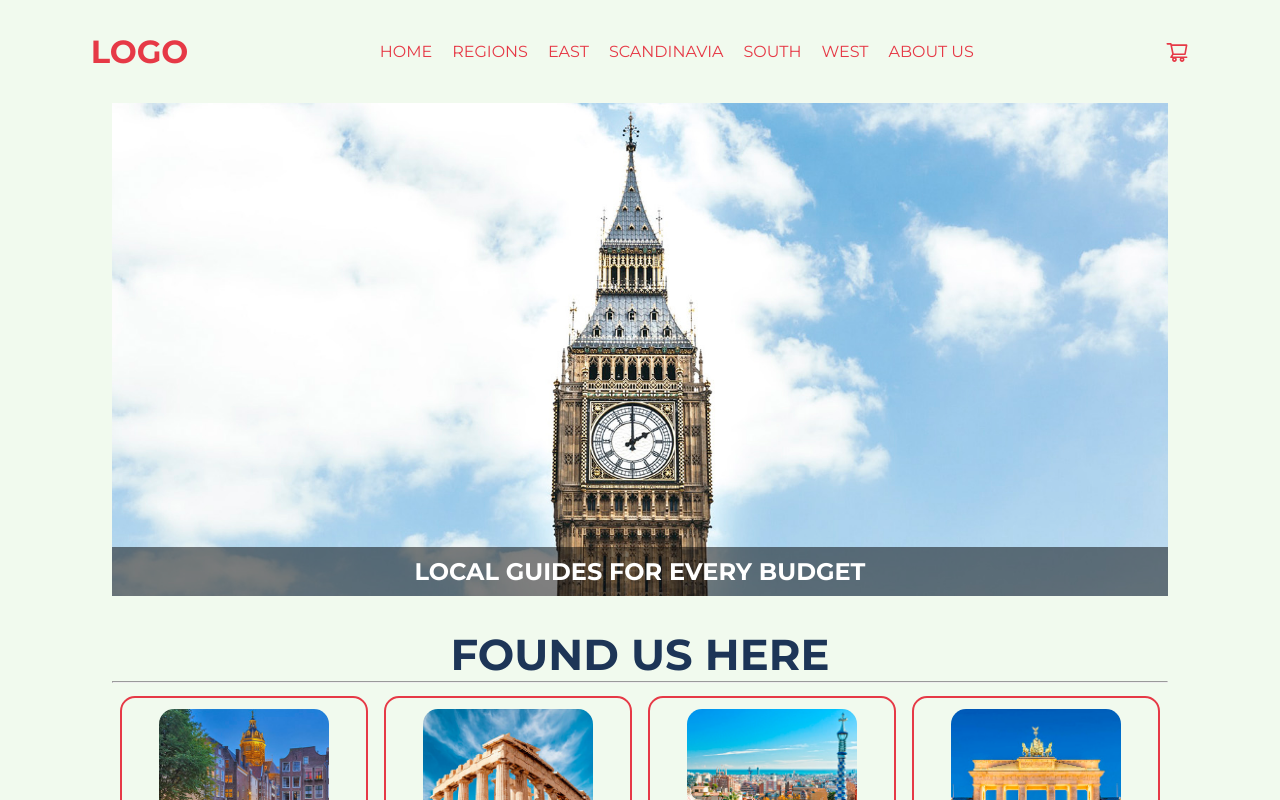
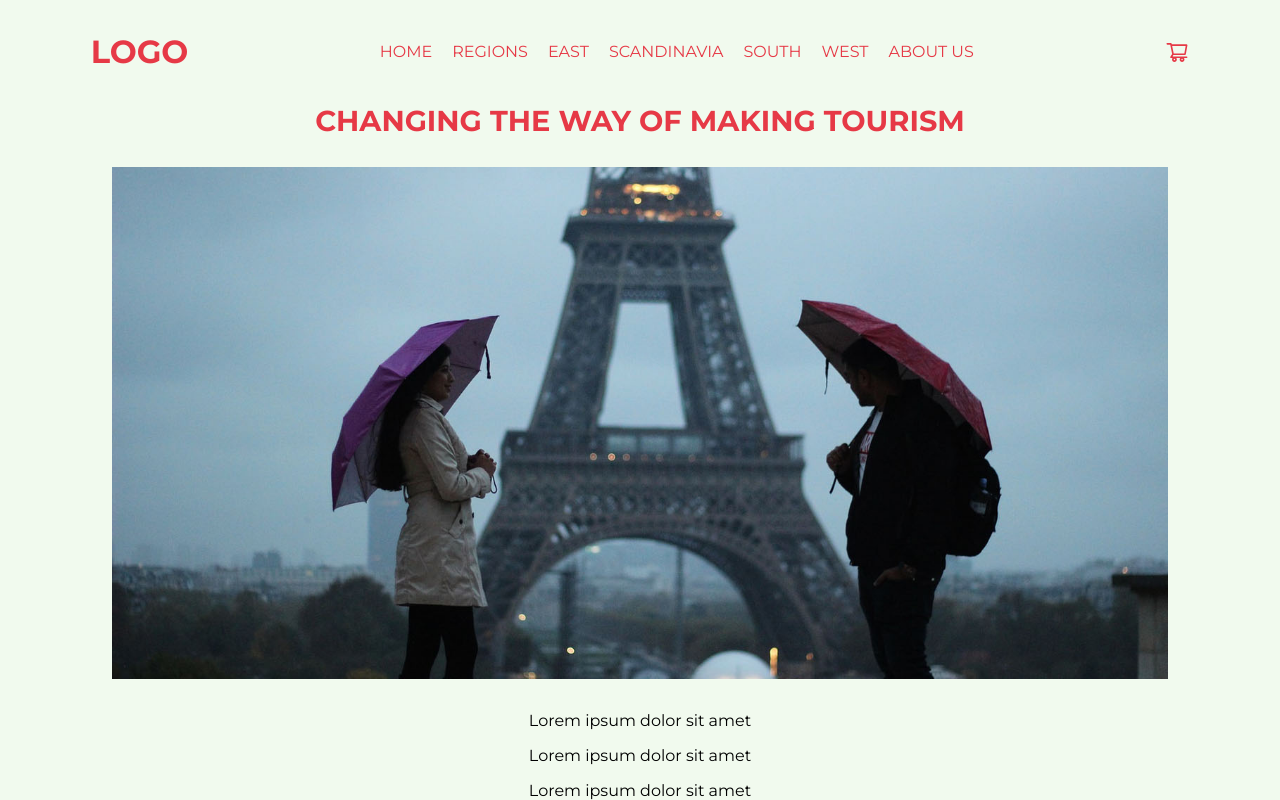
Before and after one commit to franciccone/ecommerce-react, a React (Create React App) app: page /about in a window 1280 px wide. Shown: the top 800 px of the page. Built offline with nearby package versions, Linux system fonts and the light colour scheme.

Commit message:
Add styles to About

```diff
--- a/src/App.js
+++ b/src/App.js
@@ -12,13 +12,15 @@ function App() {
     <>
       <BrowserRouter>
         <NavBar/>
-        <Slider/>
-        <ItemListContainer/>
-
 
         <Switch>
           <Route exact path="/">
+            <Slider/>
+            <ItemListContainer/>
+          </Route>
 
+          <Route exact path="/category/:catId">
+            <ItemListContainer/>
           </Route>
 
           <Route exact path="/about">
--- a/src/components/About/About.css
+++ b/src/components/About/About.css
@@ -1,5 +1,32 @@
 @import url('https://fonts.googleapis.com/css2?family=Montserrat:wght@400;500;700&display=swap');
 
 .about-container {
+    display: flex;
+    flex-direction: column;
+    justify-content: center;
+    align-content: center;
+    text-align: center;
     font-family: 'Montserrat', sans-serif;
+    margin: 2em 7em;
 }
+
+.about-title {
+    margin-bottom: 1em;
+    text-transform: uppercase;
+    font-weight: 700;
+    font-size: 1.8rem;
+    color: #E63946;
+}
+
+.about-img {
+    width: 100%;
+    height: auto;
+}
+
+.about-text {
+    margin-top: 1em;
+}
+
+.about-p {
+    margin: 1em 0;
+}
--- a/src/components/About/About.js
+++ b/src/components/About/About.js
@@ -1,16 +1,18 @@
 import React from 'react';
 import './About.css';
+import ImgAbout from "../../img/guides.jpg";
 
 export const About = ( ) => {
 
     return (
         <section className="about-container">
-            <h2 className="about-title">Changing the way to making tourism</h2>
+            <h2 className="about-title">Changing the way of making tourism</h2>
+            <img className="about-img" src={ImgAbout} alt="Tourist guides"/>
             <article className="about-text">
-                <p>Lorem ipsum dolor sit amet</p>
-                <p>Lorem ipsum dolor sit amet</p>
-                <p>Lorem ipsum dolor sit amet</p>
-                <p>Lorem ipsum dolor sit amet</p>
+                <p className="about-p">Lorem ipsum dolor sit amet</p>
+                <p className="about-p">Lorem ipsum dolor sit amet</p>
+                <p className="about-p">Lorem ipsum dolor sit amet</p>
+                <p className="about-p">Lorem ipsum dolor sit amet</p>
             </article>
         </section>
     )
--- a/src/components/NavBar/NavBar.js
+++ b/src/components/NavBar/NavBar.js
@@ -11,11 +11,11 @@ const NavBar = () => {
 
                 <nav className="menu">
                     <Link to={"/"} className="menu-link">Home</Link>
-                    <Link to={"/regions"} className="menu-link">Regions</Link>
-                    <Link to={"/regions/east"} className="menu-link">East</Link>
-                    <Link to={"/regions/scandinavia"} className="menu-link">Scandinavia</Link>
-                    <Link to={"/regions/south"} className="menu-link">South</Link>
-                    <Link to={"/regions/west"} className="menu-link">West</Link>
+                    <Link to={"/region"} className="menu-link">Regions</Link>
+                    <Link to={"/region/east"} className="menu-link">East</Link>
+                    <Link to={"/region/scandinavia"} className="menu-link">Scandinavia</Link>
+                    <Link to={"/region/south"} className="menu-link">South</Link>
+                    <Link to={"/region/west"} className="menu-link">West</Link>
                     <Link to={"/about"} className="menu-link">About Us</Link>
                 </nav>
 
```
Also changed, not shown: src/img/guides.jpg (added).
